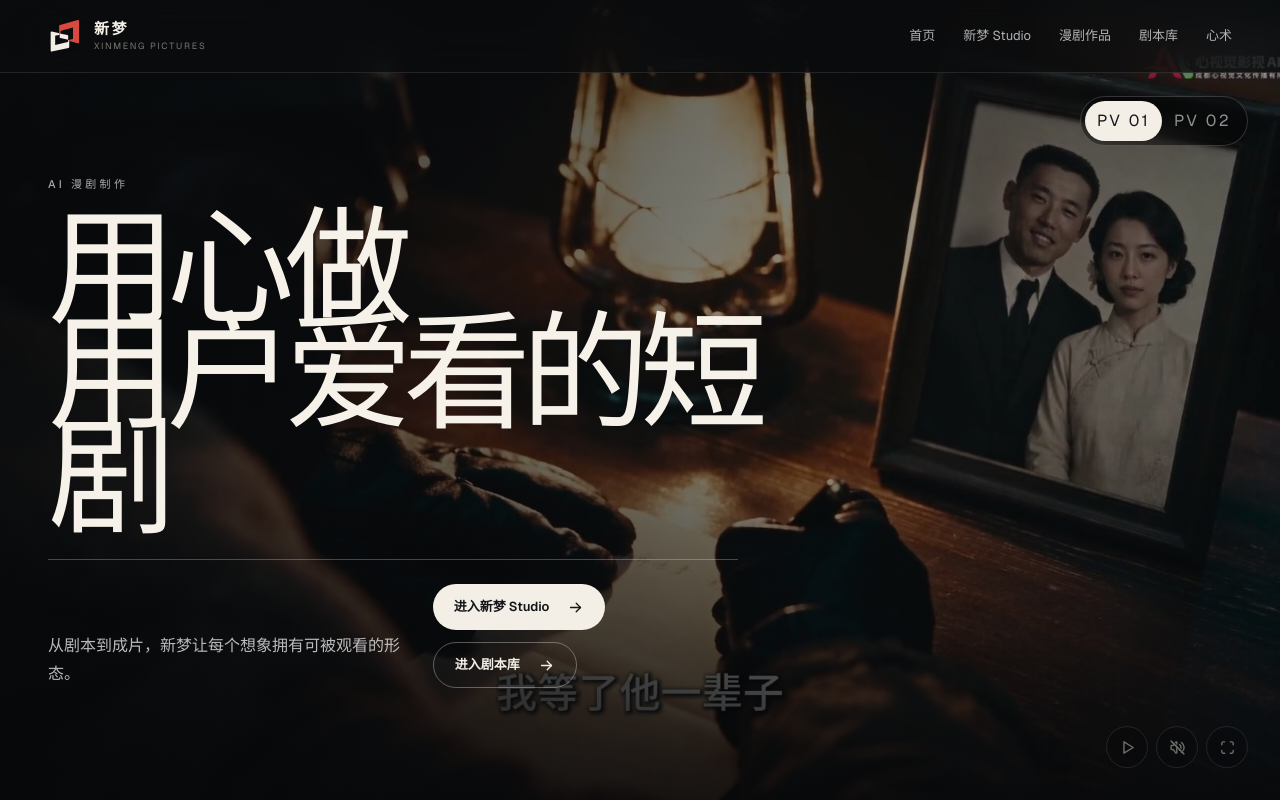
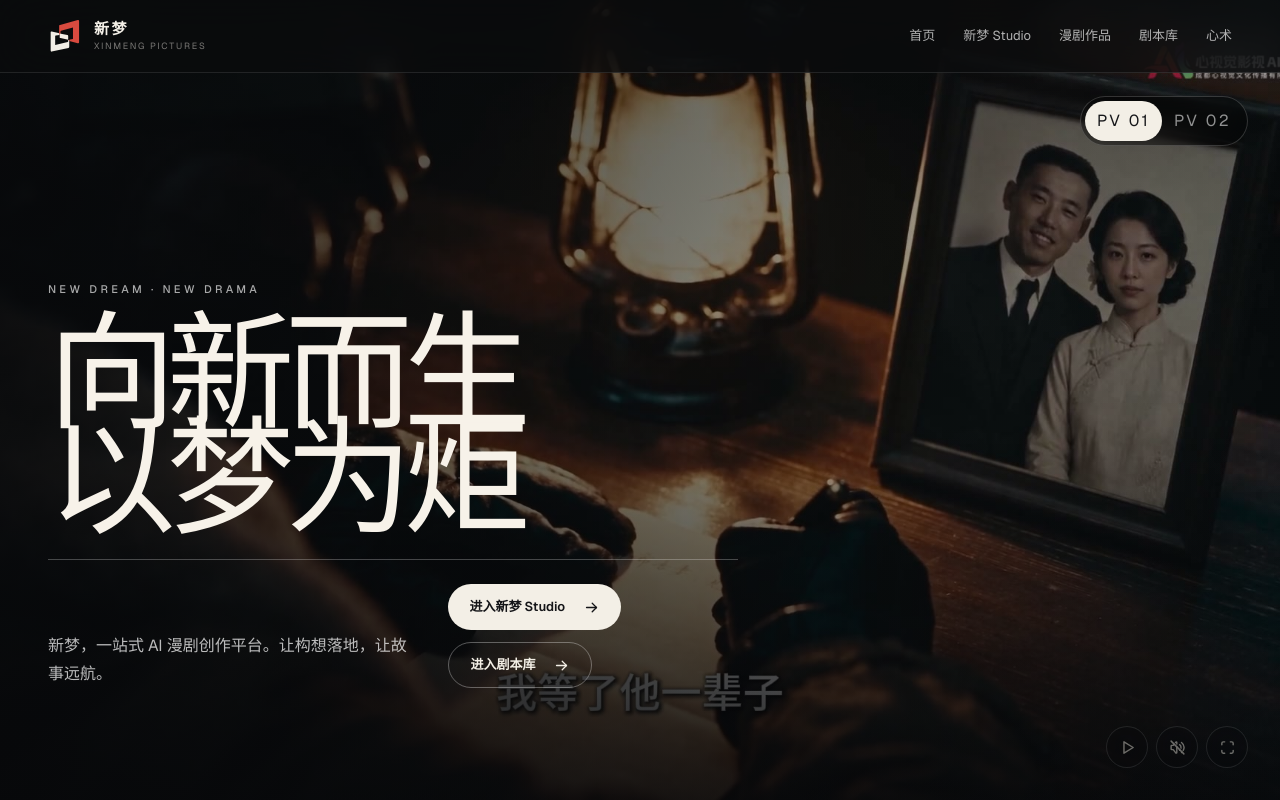
Before and after one commit to tatookan/xzjbk, a Next.js app: page / in a window 1280 px wide. Shown: the top 800 px of the page. Built offline with nearby package versions, Linux system fonts and the light colour scheme; no server answers.

Commit message:
feat: launch xinmeng brand slogan

```diff
--- a/src/app/layout.tsx
+++ b/src/app/layout.tsx
@@ -20,7 +20,7 @@ export const metadata: Metadata = {
     default: '新梦 XINMENG | AI 漫剧制作',
     template: '%s | 新梦 XINMENG'
   },
-  description: '从剧本到成片，新梦让每个想象拥有可被观看的形态。',
+  description: '新梦，一站式 AI 漫剧创作平台。让构想落地，让故事远航。',
   icons: {
     icon: [{ url: '/brand/xinzhi-app-icon.svg', type: 'image/svg+xml' }],
     shortcut: '/brand/xinzhi-app-icon-192.png',
@@ -28,7 +28,7 @@ export const metadata: Metadata = {
   },
   openGraph: {
     title: '新梦 XINMENG | AI 漫剧制作',
-    description: '从剧本到成片，新梦让每个想象拥有可被观看的形态。',
+    description: '新梦，一站式 AI 漫剧创作平台。让构想落地，让故事远航。',
     siteName: '新梦 XINMENG',
     type: 'website',
     images: [
@@ -43,7 +43,7 @@ export const metadata: Metadata = {
   twitter: {
     card: 'summary_large_image',
     title: '新梦 XINMENG | AI 漫剧制作',
-    description: '从剧本到成片，新梦让每个想象拥有可被观看的形态。',
+    description: '新梦，一站式 AI 漫剧创作平台。让构想落地，让故事远航。',
     images: ['/portal/hero-keyframe.jpg']
   }
 };
--- a/src/app/page.tsx
+++ b/src/app/page.tsx
@@ -86,16 +86,16 @@ export default function Page() {
         <div className='relative z-10 mx-auto w-full max-w-[1480px] px-5 pb-20 sm:px-8 sm:pb-24 lg:px-12 lg:pb-28'>
           <div className='max-w-[820px]'>
             <p className='portal-reveal mb-5 text-[11px] font-medium tracking-[0.3em] text-white/65 uppercase'>
-              AI 漫剧制作
+              NEW DREAM · NEW DRAMA
             </p>
             <h1 className='portal-reveal portal-reveal-delay font-serif text-[clamp(4.2rem,10vw,9.5rem)] leading-[0.82] font-medium tracking-[-0.075em] text-[#f7f2e9]'>
-              用心做
+              向新而生
               <br />
-              用户爱看的短剧
+              以梦为炬
             </h1>
             <div className='portal-reveal portal-reveal-delay-2 mt-8 flex max-w-[690px] flex-col justify-between gap-7 border-t border-white/25 pt-6 sm:flex-row sm:items-end'>
               <p className='max-w-md text-[15px] leading-7 text-white/72 sm:text-base'>
-                从剧本到成片，新梦让每个想象拥有可被观看的形态。
+                新梦，一站式 AI 漫剧创作平台。让构想落地，让故事远航。
               </p>
               <div className='flex flex-wrap gap-3'>
                 <ArrowLink href='#studio' tone='light'>
@@ -187,7 +187,7 @@ export default function Page() {
       <footer className='bg-[#0b0c0e] px-5 py-8 text-[11px] tracking-[0.18em] text-white/40 sm:px-8 lg:px-12'>
         <div className='mx-auto flex max-w-[1480px] flex-col gap-3 sm:flex-row sm:items-center sm:justify-between'>
           <span>© 2026 XINMENG PICTURES</span>
-          <span>用心做用户爱看的短剧</span>
+          <span>向新而生，以梦为炬</span>
         </div>
       </footer>
     </main>
```
